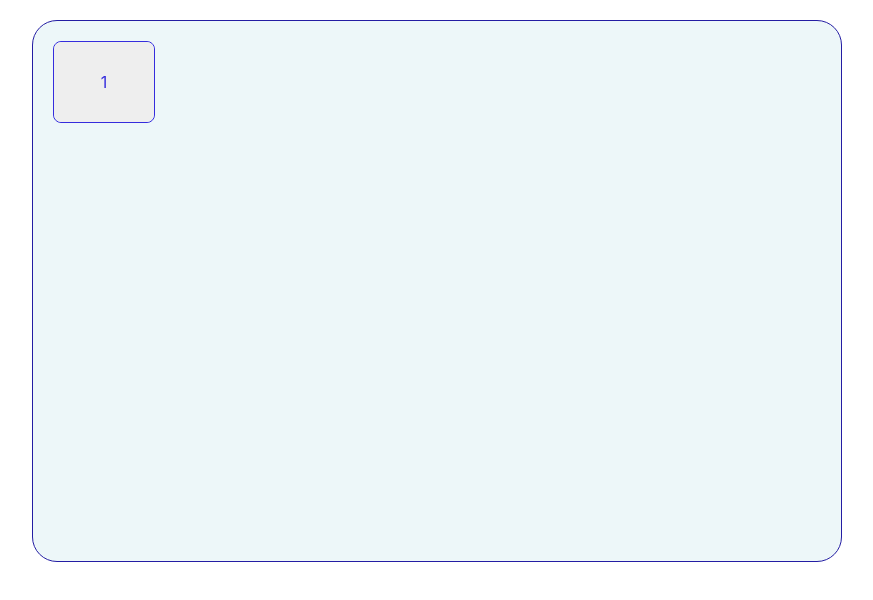
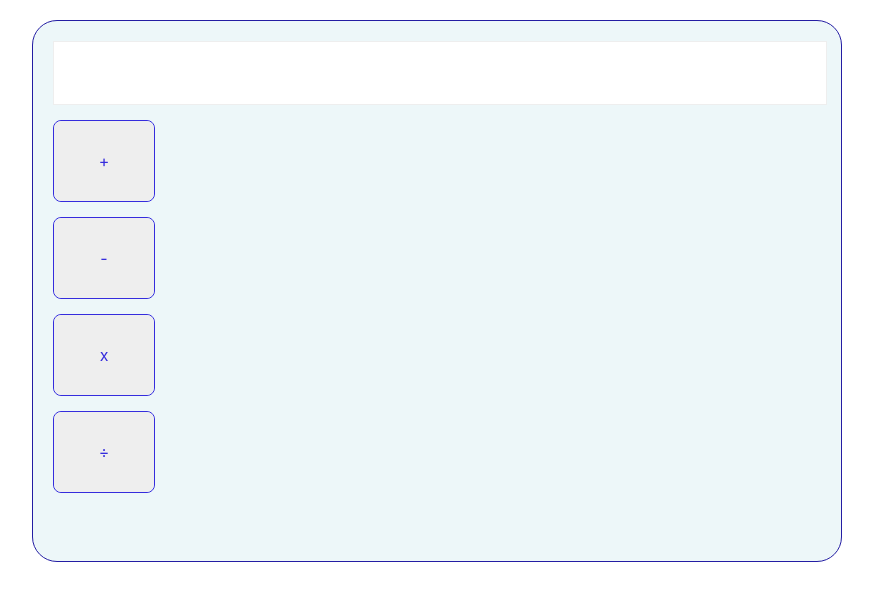
Before and after one commit to Alex-CL/innocv-react-calculator, a React (Create React App) app: page / in a window 1280 px wide. Shown: the top 600 px of the page, without its empty margins (203-1076 px from the left). Built offline with nearby package versions, Linux system fonts and the light colour scheme.

Commit message:
Create result field and manage keys

```diff
--- a/src/components/Button.jsx
+++ b/src/components/Button.jsx
@@ -11,6 +11,7 @@ export const Button = (props) => {
 		borderRadius: '8px',
 		height: '80px',
 		width: '100px',
+		marginTop: '15px'
 	}
 
 	const contentStyle = {
--- a/src/features/Calculator.jsx
+++ b/src/features/Calculator.jsx
@@ -1,6 +1,52 @@
+import { useState } from 'react'
 import { Button } from '../components'
 
 export const Calculator = () => {
+
+	const [result, setResult] = useState('')
+
+	const buttonList = [
+		{
+			value: '+'
+		}, {
+			value: '-'
+		}, {
+			value: 'x'
+		}, {
+			value: '÷'
+		}
+	]
+
+	const handleResult = (e) => {
+		if (e.key === 'Enter') {
+			setResult('enter')
+			return
+		}
+
+		if ('0123456789'.includes(e.key)) {
+			setResult(result.slice(0, e.target.selectionStart) + e.key + result.slice(e.target.selectionStart))
+			return
+		}
+
+		if ('+-*/'.includes(e.key)) {
+			setResult(result.slice(0, e.target.selectionStart) + e.key + result.slice(e.target.selectionStart))
+			return
+		}
+	}
+
+	const handleKeyDown = (e) => {
+		if (e.key === 'Backspace') {
+			setResult(result.slice(0, e.target.selectionStart - 1) + result.slice(e.target.selectionStart))
+			return
+		}
+
+		if (e.key === 'Delete') {
+			setResult(result.slice(0, e.target.selectionStart) + result.slice(e.target.selectionStart + 1))
+			return
+		}
+	}
+
+	const valueClicked = (v) => console.log(v)
 
 	const calculatorContainer = {
 		background: '#edf7f9',
@@ -12,9 +58,22 @@ export const Calculator = () => {
 		height: '500px',
 	}
 
+	const resultStyle = {
+		width: '100%',
+		textAlign: 'right',
+		fontSize: '2rem',
+		height: '60px',
+		border: '1px solid #EEEEEE',
+	}
+
 	return (
 		<div style={calculatorContainer}>
-			<Button value={1}/>
+			<div>
+				<input style={resultStyle} type="text" value={result} onKeyPress={handleResult} onKeyDown={handleKeyDown} onChange={handleResult}/>
+			</div>
+			<div>
+				{buttonList.map((b) => <Button key={b.value} value={b.value} handleClick={valueClicked}/>)}
+			</div>
 		</div>
 	)
 }
```
